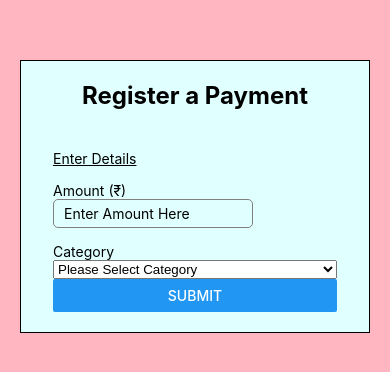
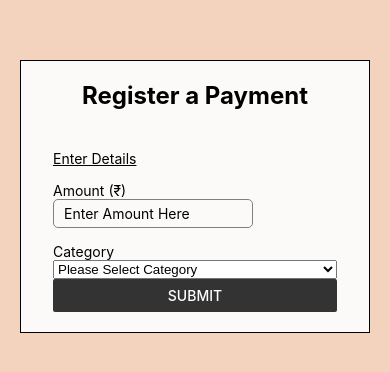
Before and after one commit to zeusopera9/myApplication, a React Native app: screen /Payment in a window 390 px wide. Shown: the part 226-598 px from the top of the page. Built offline with nearby package versions, Linux system fonts and the light colour scheme.

Commit message:
Visual Fixes

```diff
--- a/src/components/home/ClickableButton.jsx
+++ b/src/components/home/ClickableButton.jsx
@@ -20,10 +20,9 @@ export default ClickableButton
 const styles = StyleSheet.create({
   button: {
     margin: 10,
-    padding: 8,
   },
   touchableOpacity: {
-    backgroundColor: 'black',
+    backgroundColor: '#333333',
     borderColor: 'black',
     borderWidth: 1,
     borderRadius: 5,
--- a/src/components/home/Details.jsx
+++ b/src/components/home/Details.jsx
@@ -9,7 +9,7 @@ const Details = (props) => {
             Family: {props.familyName}
         </Text>
         <Text style={styles.descriptionText}>
-            This app has been made to allow you to register your payments to populate the database.
+            Handheld device expense registration app
         </Text>
     </View>
   )
--- a/src/components/payment/RegisterPaymentForm.jsx
+++ b/src/components/payment/RegisterPaymentForm.jsx
@@ -46,7 +46,7 @@ const RegisterPaymentForm = () => {
       <View style={styles.headingContainer}>
         <Text style={styles.headingText}>Register a Payment</Text>
       </View>
-      <View style={styles.formContainer}>
+      <View>
         <Text style={styles.formHeading}>Enter Details</Text>
         <Text style={styles.inputLabel}>Amount (₹)</Text>
         <TextInput
@@ -76,7 +76,11 @@ const RegisterPaymentForm = () => {
         {category !== "Please Select Category" && (
           <Text>Selected: {category}</Text>
         )}
-        <Button title="Submit" onPress={handleSubmit} />
+        <Button
+          title="Submit"
+          color="#333333"
+          onPress={handleSubmit}
+        />
       </View>
     </View>
   )
@@ -93,9 +97,6 @@ const styles = StyleSheet.create({
   headingContainer: {
     alignItems: 'center',
     marginBottom: 40,
-  },
-  formContainer: {
-    backgroundColor: '#e0ffff',
   },
   formHeading: {
     color: 'black',
--- a/src/screens/CreateUser.jsx
+++ b/src/screens/CreateUser.jsx
@@ -221,7 +221,7 @@ const styles = StyleSheet.create({
     alignItems: 'center',
     padding: 8,
     paddingVertical: 0,
-    backgroundColor: '#ffb6c1',
+    backgroundColor: '#F3D3BD',
   },
   createUserContainer: {
     justifyContent: 'center',
@@ -231,7 +231,7 @@ const styles = StyleSheet.create({
     padding: 40,
     width: 350,
     margin: 10,
-    backgroundColor: '#e0ffff',
+    backgroundColor: '#FCFAF9',
   },
   inputBox: {
     borderWidth: 1,
--- a/src/screens/DeleteUser.jsx
+++ b/src/screens/DeleteUser.jsx
@@ -79,6 +79,7 @@ const DeleteUser = () => {
                     </Picker>
                     <Button
                         title="Delete User"
+                        color="#333333"
                         onPress={deleteUser}
                     />
                 </View>
@@ -93,7 +94,7 @@ const styles = StyleSheet.create({
       flex: 1,
       justifyContent: 'center',
       alignItems: 'center',
-      backgroundColor: '#ffb6c1',
+      backgroundColor: '#F3D3BD',
     },
     title: {
       fontSize: 24,
@@ -109,7 +110,7 @@ const styles = StyleSheet.create({
       padding: 40,
       width: 350,
       margin: 10,
-      backgroundColor: '#e0ffff',
+      backgroundColor: '#FCFAF9',
     },
     userForm: {
       width: 300,
--- a/src/screens/HomeScreen.jsx
+++ b/src/screens/HomeScreen.jsx
@@ -86,7 +86,7 @@ const HomeScreen = () => {
     <SafeAreaView style={styles.safeArea}>
       <View style={styles.container}>
         <View style={styles.containerInfo}>
-          <Text style={styles.title}>This is Your Home Page !!!</Text>
+          <Text style={styles.title}>Personal Finance Application</Text>
           {userData && <Details
             userName={userData.firstName}
             familyName={userData.familyCode}
@@ -133,12 +133,12 @@ const styles = StyleSheet.create({
     justifyContent: 'center',
     padding: 8,
     paddingVertical: 0,
-    backgroundColor: '#ffb6c1',
+    backgroundColor: '#F3D3BD',
   },
   buttonContainer: {
     flexDirection: 'row',
     flexWrap: 'wrap',
-    justifyContent: 'space-around',
+    justifyContent: 'space-between',
     width: '100%',
   },
 })
--- a/src/screens/LoginScreen.jsx
+++ b/src/screens/LoginScreen.jsx
@@ -74,7 +74,7 @@ const styles = StyleSheet.create({
         flex: 1,
         justifyContent: 'center',
         alignItems: 'center',
-        backgroundColor: '#ffb6c1'
+        backgroundColor: '#F3D3BD'
       },
       title: {
         fontSize: 24,
@@ -100,7 +100,7 @@ const styles = StyleSheet.create({
         padding: 40,
         width: 350,
         margin: 10,
-        backgroundColor: '#e0ffff',
+        backgroundColor: '#FCFAF9',
       },
       registerTextContainer: {
         alignItems: 'center',
--- a/src/screens/PaymentScreen.jsx
+++ b/src/screens/PaymentScreen.jsx
@@ -7,8 +7,6 @@ import PaymentButton from '../components/payment/PaymentButton'
 const PaymentScreen = ({navigation}) => {
   const onPress = () => {
     navigation.navigate("Home")
-    // Change this to payment confirmation
-    // After adding Verification feature
   }
   return (
     <SafeAreaView style={styles.safeArea}>
@@ -34,7 +32,7 @@ const styles = StyleSheet.create({
     padding: 8,
     paddingVertical: 0,
     marginTop: 0,
-    backgroundColor: '#ffb6c1',
+    backgroundColor: '#F3D3BD',
   },
   paymentComponentsContainer: {
     justifyContent: 'center',
@@ -44,6 +42,6 @@ const styles = StyleSheet.create({
     padding: 20,
     width: 350,
     margin: 10,
-    backgroundColor: '#e0ffff',
+    backgroundColor: '#FCFAF9',
   },
 })
--- a/src/screens/ViewUser.jsx
+++ b/src/screens/ViewUser.jsx
@@ -70,7 +70,7 @@ const styles = StyleSheet.create({
     flex: 1,
     justifyContent: 'center',
     alignItems: 'center',
-    backgroundColor: '#ffb6c1'
+    backgroundColor: '#F3D3BD'
   },
   title: {
     fontSize: 24,
@@ -86,7 +86,7 @@ const styles = StyleSheet.create({
     padding: 20,
     width: 350,
     margin: 10,
-    backgroundColor: '#e0ffff',
+    backgroundColor: '#FCFAF9',
   },
   viewUserText: {
     color: 'black',
```
